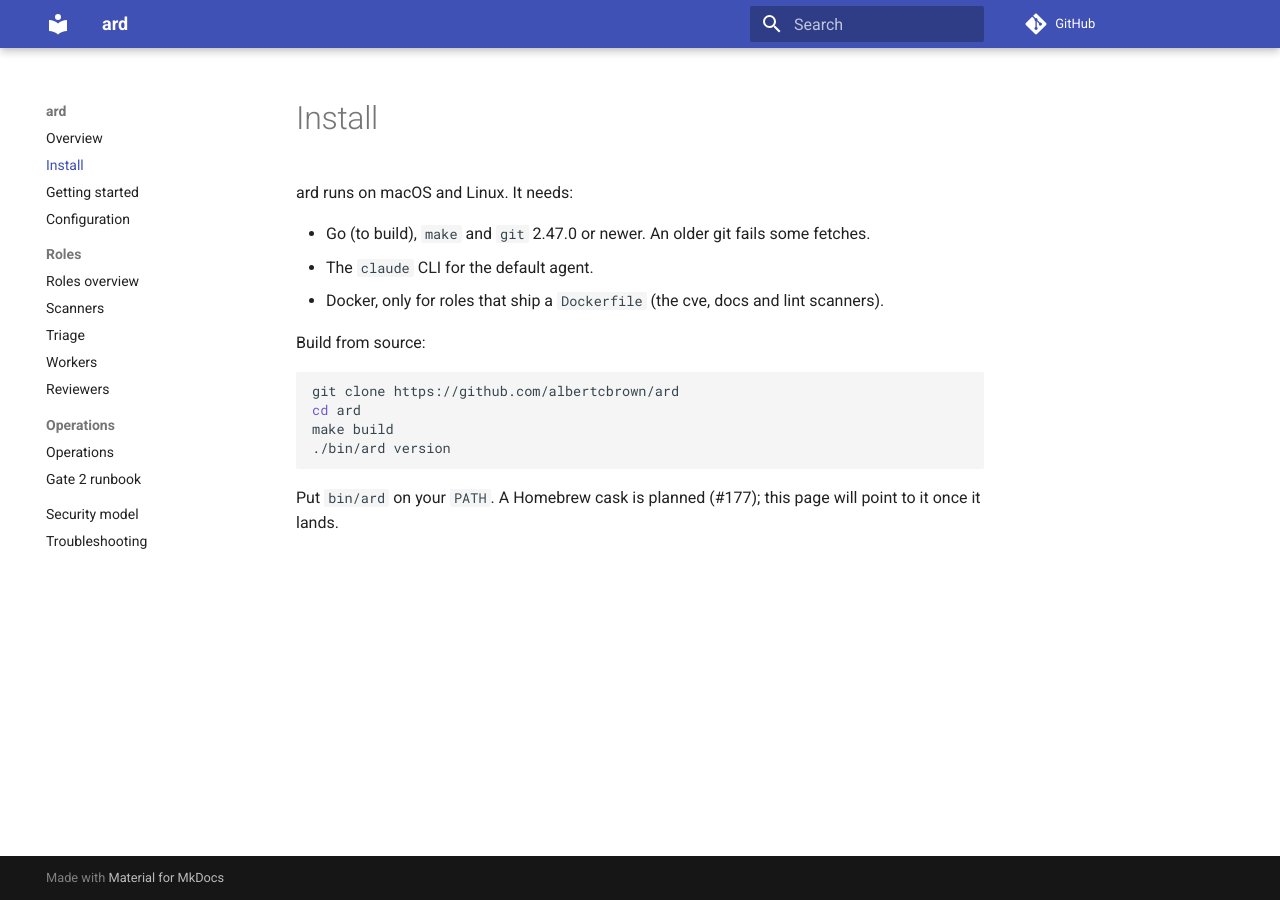
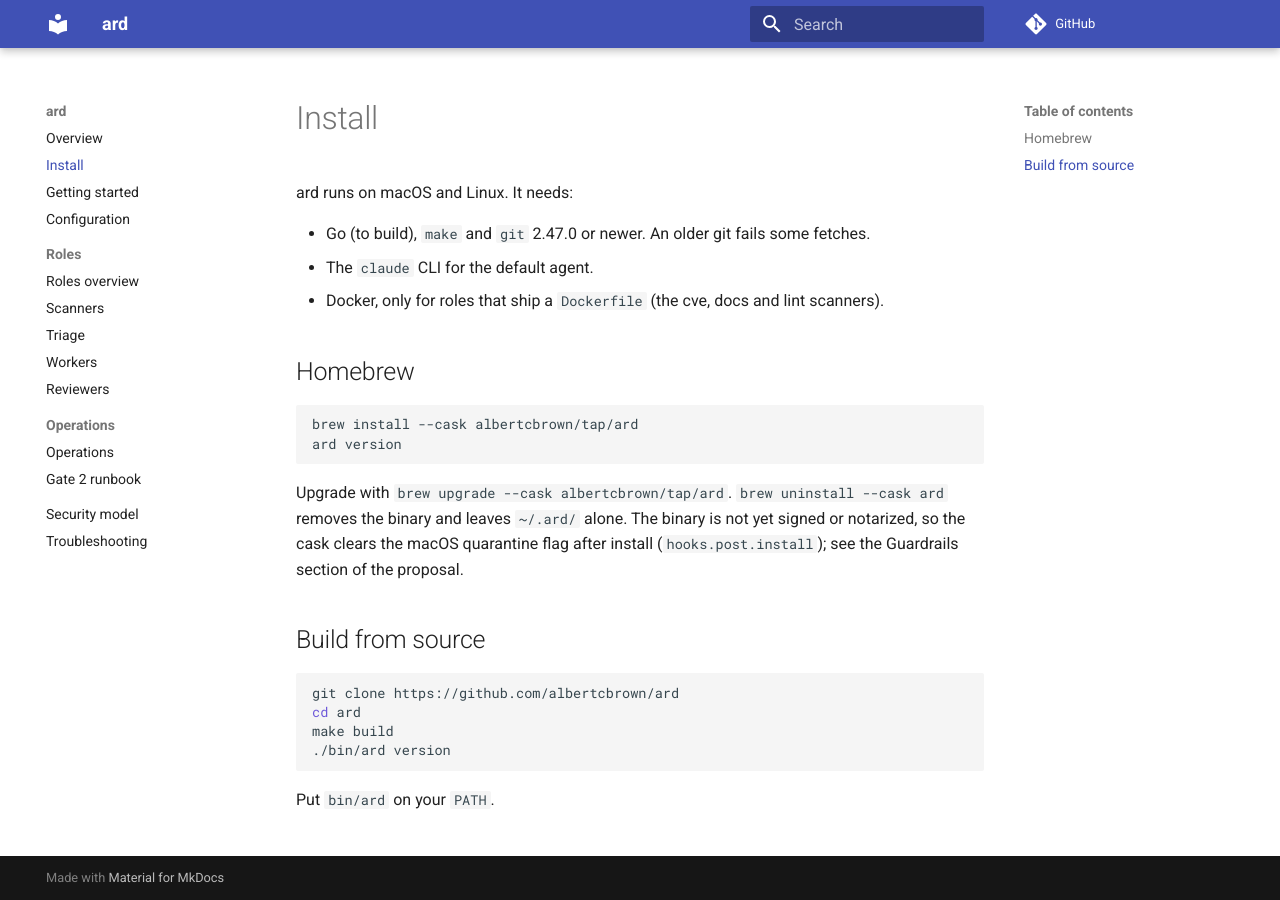
Before and after one commit to albertcbrown/ard, an MkDocs documentation site: the page built from docs/site/install.md, in a window 1280 px wide. Built offline with MkDocs 1.6.1 and Material for MkDocs 9.7.7, drawn with Linux system fonts in a browser that asks for light colours; comment, search, counter and statistics services are not loaded.

Commit message:
chore: Install ard with Homebrew, part C: install docs, release…… (#461)
Ard-Job: 01M8CM02FSFBT732G614VXY247

````diff
--- a/docs/site/install.md
+++ b/docs/site/install.md
@@ -6,7 +6,16 @@ ard runs on macOS and Linux. It needs:
 - The `claude` CLI for the default agent.
 - Docker, only for roles that ship a `Dockerfile` (the cve, docs and lint scanners).
 
-Build from source:
+## Homebrew
+
+```sh
+brew install --cask albertcbrown/tap/ard
+ard version
+```
+
+Upgrade with `brew upgrade --cask albertcbrown/tap/ard`. `brew uninstall --cask ard` removes the binary and leaves `~/.ard/` alone. The binary is not yet signed or notarized, so the cask clears the macOS quarantine flag after install (`hooks.post.install`); see the Guardrails section of the proposal.
+
+## Build from source
 
 ```sh
 git clone https://github.com/albertcbrown/ard
@@ -15,4 +24,4 @@ make build
 ./bin/ard version
 ```
 
-Put `bin/ard` on your `PATH`. A Homebrew cask is planned (#177); this page will point to it once it lands.
+Put `bin/ard` on your `PATH`.
````
Also changed, not shown: .ard/307/review-eng-review.md (added, +20 -0 lines), .ard/307/worker-engineer.md (added, +20 -0 lines), README.md (+17 -0 lines), docs/proposal.md (+2 -1 lines), docs/runbooks/release.md (+25 -0 lines), 4 other files.
